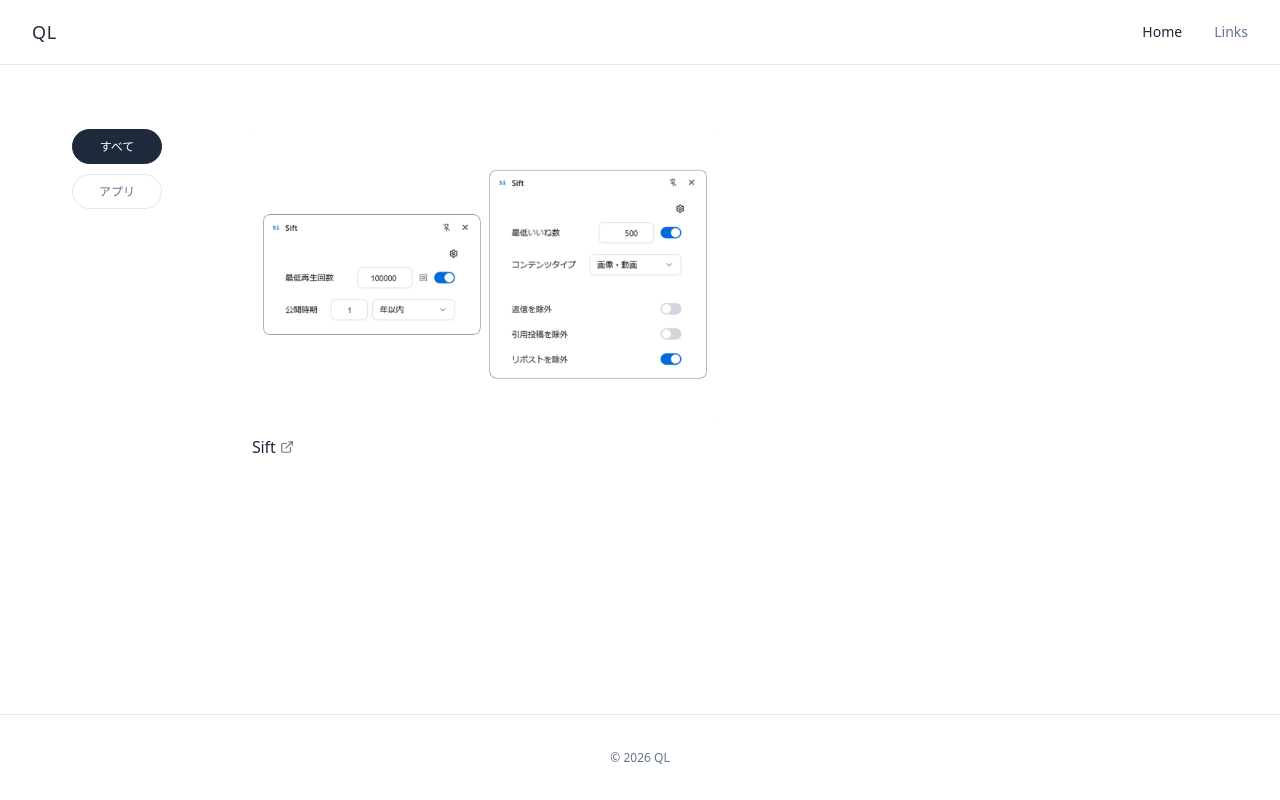
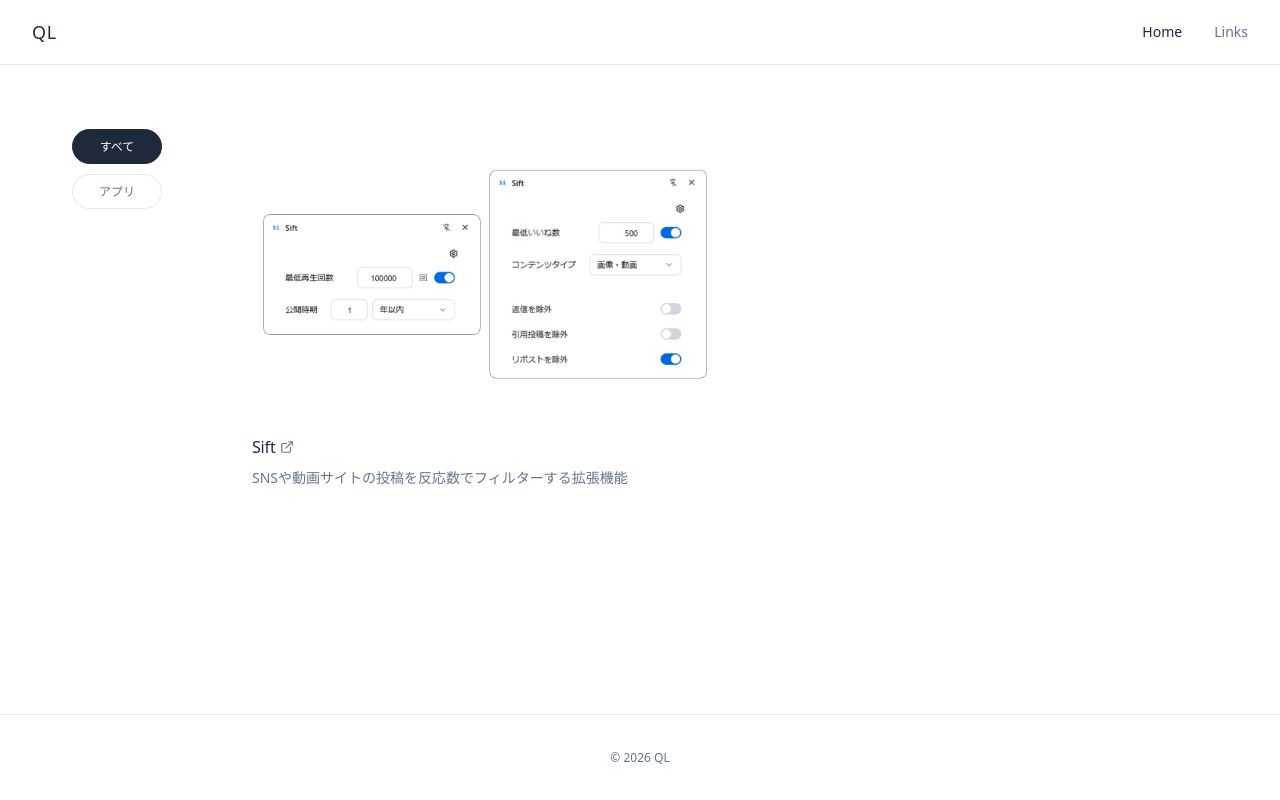
Before and after one commit to apricot-cake/apricot-cake.github.io, an Astro site: page / in a window 1280 px wide. Built offline with nearby package versions, Linux system fonts and the light colour scheme; Astro itself is replaced by a stand-in of ours.

Commit message:
カードに説明文を表示する

```diff
--- a/content/blog/sift.md
+++ b/content/blog/sift.md
@@ -1,6 +1,7 @@
 ---
 title: "Sift"
 category: apps
+description: 'SNSや動画サイトの投稿を反応数でフィルターする拡張機能'
 heroImage: '../assets/sift.png'
 cardUrl: 'https://chromewebstore.google.com/detail/sift/jglehalaegleehefcefnfmmbblgkomeh'
 cardLinkLabel: 'Chrome ウェブストアで開く'
--- a/src/layouts/PostList.astro
+++ b/src/layouts/PostList.astro
@@ -20,9 +20,10 @@ const { posts, category } = Astro.props;
    <section aria-label={category ? 'アプリの記事' : 'すべての記事'}>
     <ul class="m-0 grid list-none grid-cols-2 gap-x-6 gap-y-10 p-0 max-[521px]:grid-cols-1 max-[521px]:gap-8">
      {posts.map(post => <li>
-      <a class="group block no-underline" href={post.data.cardUrl ?? '/blog/' + post.id + '/'} aria-label={post.data.cardUrl ? `${post.data.title}（${post.data.cardLinkLabel ?? '外部サイトで開く'}）` : undefined}>
+      <a class="group block no-underline" href={post.data.cardUrl ?? '/blog/' + post.id + '/'}>
        {post.data.heroImage && <div class="overflow-hidden rounded-lg bg-surface"><Image class="w-full transition-opacity duration-[180ms] ease-[ease] group-hover:opacity-85" src={post.data.heroImage} width={800} alt="" /></div>}
-       <h2 class="mt-4 flex items-center gap-1 text-base leading-[1.4] font-normal tracking-[-0.01em]">{post.data.title}{post.data.cardUrl && <svg class="size-3.5 text-muted" aria-hidden="true" viewBox="0 0 24 24" fill="none" stroke="currentColor" stroke-width="2" stroke-linecap="round" stroke-linejoin="round"><path d="M15 3h6v6" /><path d="M10 14 21 3" /><path d="M18 13v6a2 2 0 0 1-2 2H5a2 2 0 0 1-2-2V8a2 2 0 0 1 2-2h6" /></svg>}</h2>
+       <h2 class="mt-4 flex items-center gap-1 text-base leading-[1.4] font-normal tracking-[-0.01em]">{post.data.title}{post.data.cardUrl && <><svg class="size-3.5 text-muted" aria-hidden="true" viewBox="0 0 24 24" fill="none" stroke="currentColor" stroke-width="2" stroke-linecap="round" stroke-linejoin="round"><path d="M15 3h6v6" /><path d="M10 14 21 3" /><path d="M18 13v6a2 2 0 0 1-2 2H5a2 2 0 0 1-2-2V8a2 2 0 0 1 2-2h6" /></svg><span class="sr-only">（{post.data.cardLinkLabel ?? '外部サイトで開く'}）</span></>}</h2>
+       {post.data.description && <p class="mt-2 text-sm leading-[1.6] text-muted">{post.data.description}</p>}
       </a>
      </li>)}
     </ul>
```
